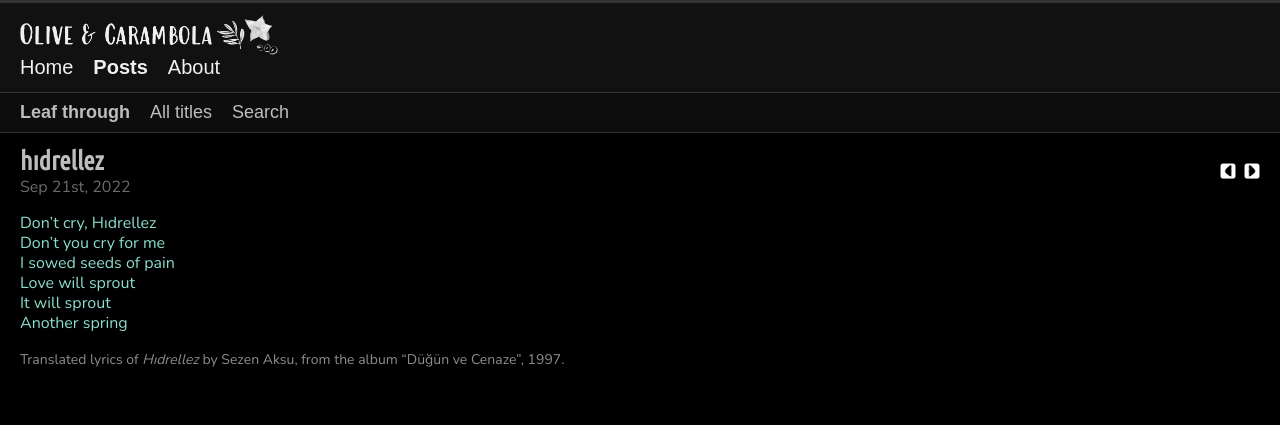
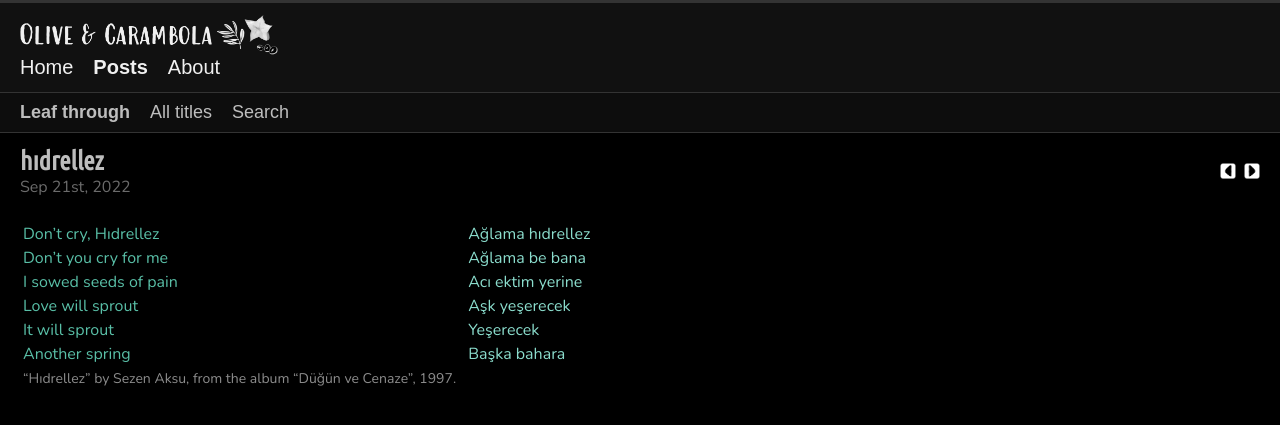
Before and after one commit to olivecarambola/logbook, a Jekyll site: the page built from _posts/2022-09-21-hidrellez.md, in a window 1280 px wide. Shown: the top 425 px of the page. Built offline with Jekyll 4.4.1, drawn with Linux system fonts in a browser that asks for light colours; some web fonts are replaced.

Commit message:
Update 2022-09-21-hidrellez.md

```diff
--- a/_posts/2022-09-21-hidrellez.md
+++ b/_posts/2022-09-21-hidrellez.md
@@ -12,11 +12,12 @@ wrdcount_capnotes: 15
 imgcount_original: 0
 imgcount_credited: 0
 ---
-<span class="text-body-quote">Don't cry, Hıdrellez
-Don't you cry for me
-I sowed seeds of pain
-Love will sprout
-It will sprout
-Another spring</span>
-
-<span class="text-body-credit">Translated lyrics of *Hıdrellez* by Sezen Aksu, from the album "Düğün ve Cenaze", 1997.</span>
+| | | |
+|-|-|-|
+|<span class="text-body-qtdark">Don’t cry, Hıdrellez</span>| |<span class="text-body-quote">Ağlama hıdrellez</span>|
+|<span class="text-body-qtdark">Don’t you cry for me</span>| |<span class="text-body-quote">Ağlama be bana</span>|
+|<span class="text-body-qtdark">I sowed seeds of pain</span>| |<span class="text-body-quote">Acı ektim yerine</span>|
+|<span class="text-body-qtdark">Love will sprout</span>| |<span class="text-body-quote">Aşk yeşerecek</span>|
+|<span class="text-body-qtdark">It will sprout</span>| |<span class="text-body-quote">Yeşerecek</span>|
+|<span class="text-body-qtdark">Another spring</span>| |<span class="text-body-quote">Başka bahara</span>|
+|<span class="text-body-credit">"Hıdrellez" by Sezen Aksu, from the album "Düğün ve Cenaze", 1997.</span>| | |
```
